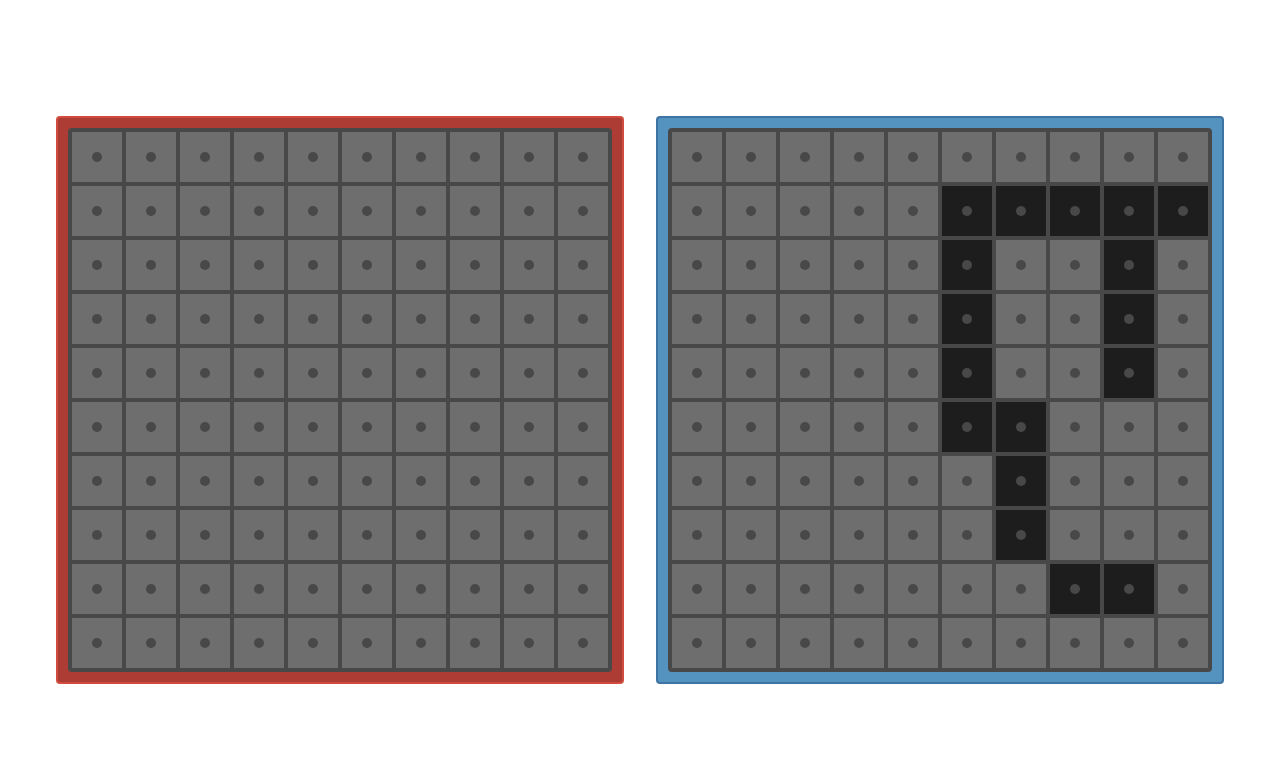
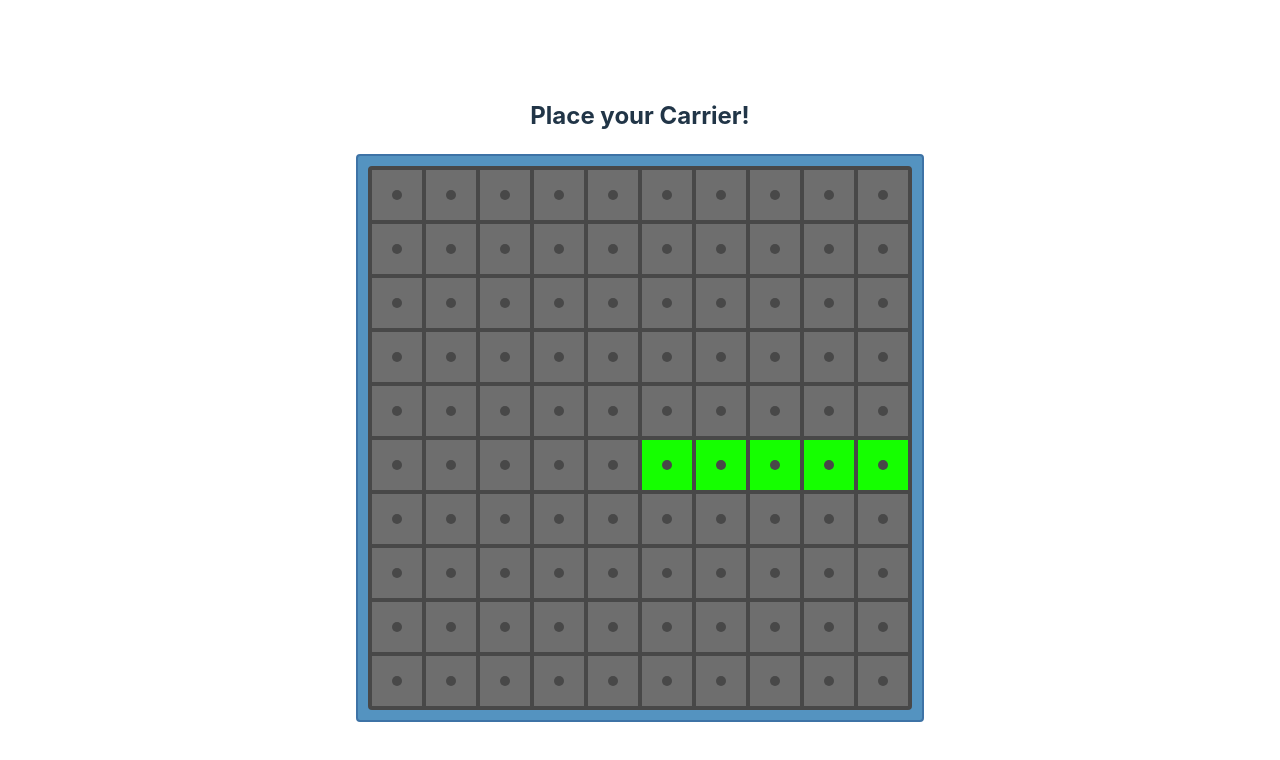
Before and after one commit to j0srisk/battleship, a website built with Vite: page index.html in a window 1280 px wide. Both pictures are taken after a click on the button "Start". Built offline with nearby package versions, Linux system fonts and the light colour scheme.

Commit message:
added ship placement functionality

```diff
--- a/src/factories/gameboard.js
+++ b/src/factories/gameboard.js
@@ -5,10 +5,12 @@ const gameboardFactory = () => {
         if (direction === 'horizontal') {
             for (let i = 0; i < ship.length; i++) {
                 board[position + i] = ship;
+                ship.placed = true;
             }
         } else if (direction === 'vertical') {
             for (let i = 0; i < ship.length; i++) {
                 board[position + i * 10] = ship;
+                ship.placed = true;
             }
         }
     };
--- a/src/factories/player.js
+++ b/src/factories/player.js
@@ -6,11 +6,11 @@ const playerFactory = (playerId, playerName) => {
     let name = playerName;
     let board = gameboardFactory();
     let ships = [
-        shipFactory(5),
-        shipFactory(4),
-        shipFactory(3),
-        shipFactory(3),
-        shipFactory(2)
+        shipFactory(5, 'Carrier'),
+        shipFactory(4, 'Battleship'),
+        shipFactory(3, 'Destroyer'),
+        shipFactory(3, 'Submarine'),
+        shipFactory(2, 'Patrol Boat')
     ];
 
     return { id, name, board, ships }
--- a/src/factories/ship.js
+++ b/src/factories/ship.js
@@ -1,12 +1,14 @@
-const shipFactory = (length) => {
+const shipFactory = (length, shipName) => {
+  const name = shipName;
   let hit = [];
+  let placed = false;
   const hitShip = (position) => {
     hit.push(position);
   };
   const isSunk = () => {
     return hit.length === length;
   };
-  return { length, hit, hitShip, isSunk };
+  return { length, name, hit, placed, hitShip, isSunk };
 };
 
 
--- a/src/gameController.js
+++ b/src/gameController.js
@@ -56,11 +56,11 @@ const gameController = () => {
         return true;
     };
 
-    randomShipPlacement(user.board, user.ships[0]);
-    randomShipPlacement(user.board, user.ships[1]);
-    randomShipPlacement(user.board, user.ships[2]);
-    randomShipPlacement(user.board, user.ships[3]);
-    randomShipPlacement(user.board, user.ships[4]);
+    // randomShipPlacement(user.board, user.ships[0]);
+    // randomShipPlacement(user.board, user.ships[1]);
+    // randomShipPlacement(user.board, user.ships[2]);
+    // randomShipPlacement(user.board, user.ships[3]);
+    // randomShipPlacement(user.board, user.ships[4]);
 
     randomShipPlacement(program.board, program.ships[0]);
     randomShipPlacement(program.board, program.ships[1]);
@@ -92,7 +92,7 @@ const gameController = () => {
         user.board.receiveAttack(counterAttackPosition);
     };
 
-    return { user, program, winner, attack  }
+    return { user, program, checkShipPlacement, winner, attack  }
 }
 
 export default gameController;
--- a/src/gameUI.js
+++ b/src/gameUI.js
@@ -6,9 +6,16 @@ const gameUI = (currentGame) => {
     const app = document.querySelector('#app')
     app.innerHTML = '';
 
+    const statusText = document.createElement('h2');
+    statusText.classList.add('status-text');
+    statusText.textContent = 'Place your ships!';
+    app.appendChild(statusText);
+
     const gameContainer = document.createElement('div');
     gameContainer.classList.add('game-container');
     app.appendChild(gameContainer);
+
+
 
     function createGameboardContainer(board, className) {
         const gameboardContainer = document.createElement('div');
@@ -35,7 +42,7 @@ const gameUI = (currentGame) => {
     function renderProgramGameboard() {
         const programGameboardContainer = createGameboardContainer(game.program.board, 'program');
         //gets the first child of the gameContainer div
-        gameContainer.appendChild(programGameboardContainer);
+        gameContainer.insertBefore(programGameboardContainer, gameContainer.children[0]);
 
         for (let i = 0; i < programGameboardContainer.children[0].children.length; i++) {
             let cell = programGameboardContainer.children[0].children[i];
@@ -44,20 +51,80 @@ const gameUI = (currentGame) => {
 
     }
 
+    function getShipPlacement(ship, board, callback) {
+        statusText.textContent = `Place your ${ship.name}!`;
+
+        for (let i = 0; i < board.board.length; i++) {
+            let cell = document.getElementById(i);
+            cell.onmouseover = function() {
+                let selectedId = i;
+                if (selectedId % 10 + ship.length > 10) {
+                    selectedId = selectedId - (selectedId % 10 + ship.length - 10);
+                }
+                //removes hover class from all cells
+                for (let i = 0; i < board.board.length; i++) {
+                    let cell = document.getElementById(i);
+                    cell.classList.remove('hover');
+                    cell.classList.remove('invalid');
+                }
+                //adds hover class to cells that the ship can be placed on
+                for (let j = selectedId; j < selectedId + ship.length; j++) {
+                    //adds invalid class to cells that the ship cannot be placed on
+                    let cell = document.getElementById(j);
+                    if (game.checkShipPlacement(board, ship, selectedId, 'horizontal') === false) {
+                        cell.classList.add('invalid');
+                    } else {
+                        cell.classList.add('hover');
+                    }
+                }
+
+                cell.onclick = function() {
+                    if (game.checkShipPlacement(board, ship, selectedId, 'horizontal')) {
+                        console.log(game.checkShipPlacement(board, ship, selectedId, 'horizontal'));
+                        board.placeShip(ship, selectedId, 'horizontal');
+                        for (let j = selectedId; j < selectedId + ship.length; j++) {
+                            let cell = document.getElementById(j);
+                            cell.classList.remove('hover');
+                            cell.classList.add('ship');
+                        }
+                        for (let i = 0; i < board.board.length; i++) {
+                            let cell = document.getElementById(i);
+                            cell.onmouseover = null;
+                            cell.onclick = null;
+                        }
+                        callback(); // Call the callback function after placing the ship
+                    }
+                }
+            }
+        }
+    }
+
+
     function renderUserGameboard() {
         const userGameboardContainer = createGameboardContainer(game.user.board, 'user');
         gameContainer.appendChild(userGameboardContainer);
 
-        for (let i = 0; i < userGameboardContainer.children[0].children.length; i++) {
-            let cell = userGameboardContainer.children[0].children[i];
-            if (game.user.board.board[i] != null) {
-                cell.classList.add('ship');
-                if (game.user.board.board[i].hit[0] === i) {
-                    cell.classList.add('top');
+        let shipIndex = 0;
+        function placeNextShip() {
+            if (shipIndex > game.user.ships.length - 1) {
+                statusText.textContent = 'Time to attack!'
+                renderProgramGameboard();
+                return;
+            }
+            if (shipIndex < game.user.ships.length) {
+                const ship = game.user.ships[shipIndex];
+                if (ship.placed === false) {
+                    getShipPlacement(ship, game.user.board, placeNextShip);
+                    shipIndex++;
+                } else {
+                    placeNextShip(); // Move to the next ship if the current ship is already placed
                 }
             }
         }
+
+        placeNextShip(); // Start placing the ships
     }
+
 
     function updateBoard(board, className) {
         for (let i = 0; i < board.board.length; i++) {
@@ -128,7 +195,6 @@ const gameUI = (currentGame) => {
         }
     }
 
-    renderProgramGameboard();
     renderUserGameboard();
 }
 
--- a/style.css
+++ b/style.css
@@ -185,3 +185,11 @@ button:focus-visible {
   border-radius: 100%;
   background-color: #a8a8a8 !important;
 }
+
+.hover {
+  background-color: #15ff00 !important;
+}
+
+.invalid {
+  background-color: #ff0000 !important;
+}
```
Lines whose indentation alone changed are shown as unchanged.
